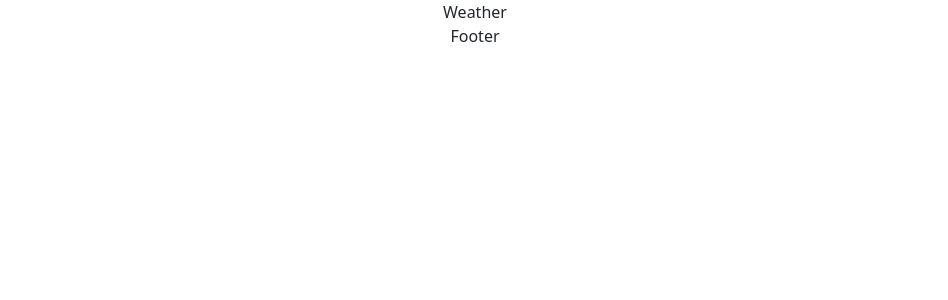
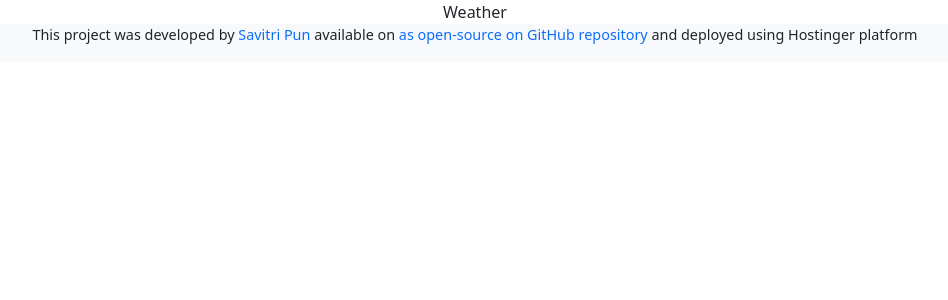
Before and after one commit to punSavitri/weatherforecast-reactapp, a React (Create React App) app: page / in a window 1280 px wide. Shown: the top 300 px of the page, without its empty margins (165-1113 px from the left). Built offline with nearby package versions, Linux system fonts and the light colour scheme.

Commit message:
added styling to Footer component, mounted it to App.js

```diff
--- a/src/components/footer/Footer.css
+++ b/src/components/footer/Footer.css
@@ -0,0 +1,13 @@
+.footer {
+    display: flex;
+    flex-direction: column;
+    justify-content: center;
+    align-items: center;
+}
+.footer p {
+    font-size: 0.9rem;
+}
+.footer a {
+    text-decoration: none;
+
+}
--- a/src/components/footer/Footer.jsx
+++ b/src/components/footer/Footer.jsx
@@ -2,7 +2,29 @@ import React from "react";
 import "./Footer.css";
 
 const Footer = () => {
-  return <div className="footer">Footer</div>;
+  return (
+    <div className="footer bg-light">
+      <p>
+        This project was developed by{" "}
+        <a
+          href="https://github.com/punSavitri"
+          target="_blank"
+          rel="noreferrer"
+        >
+          Savitri Pun
+        </a>
+        {""} available on {""}
+        <a
+          href="https://github.com/punSavitri/weatherforecast-reactapp.git"
+          target="_blank"
+          rel="noreferrer"
+        >
+          as open-source on GitHub repository
+        </a>{" "}
+        and deployed using Hostinger platform
+      </p>
+    </div>
+  );
 };
 
 export default Footer;
```
